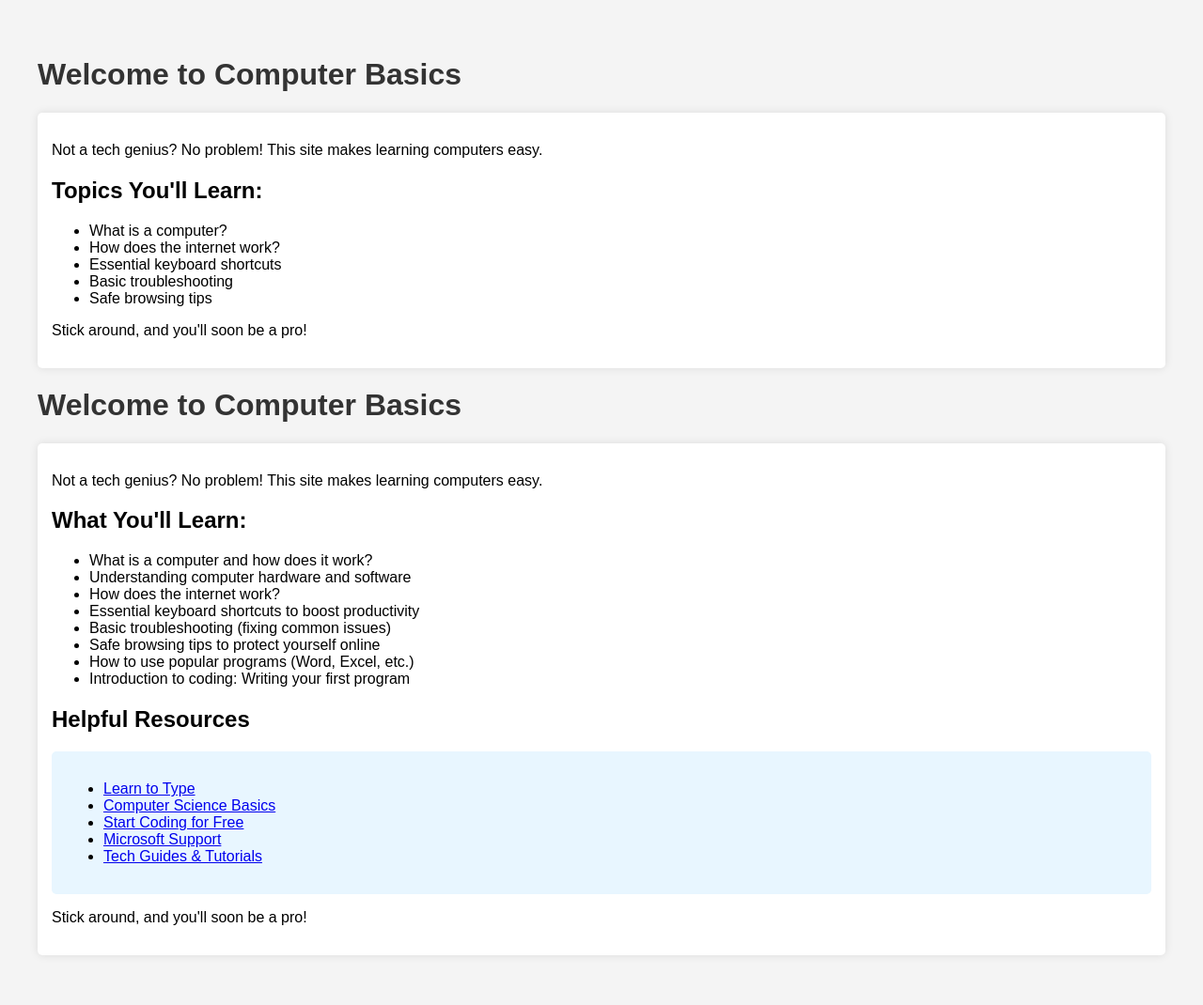
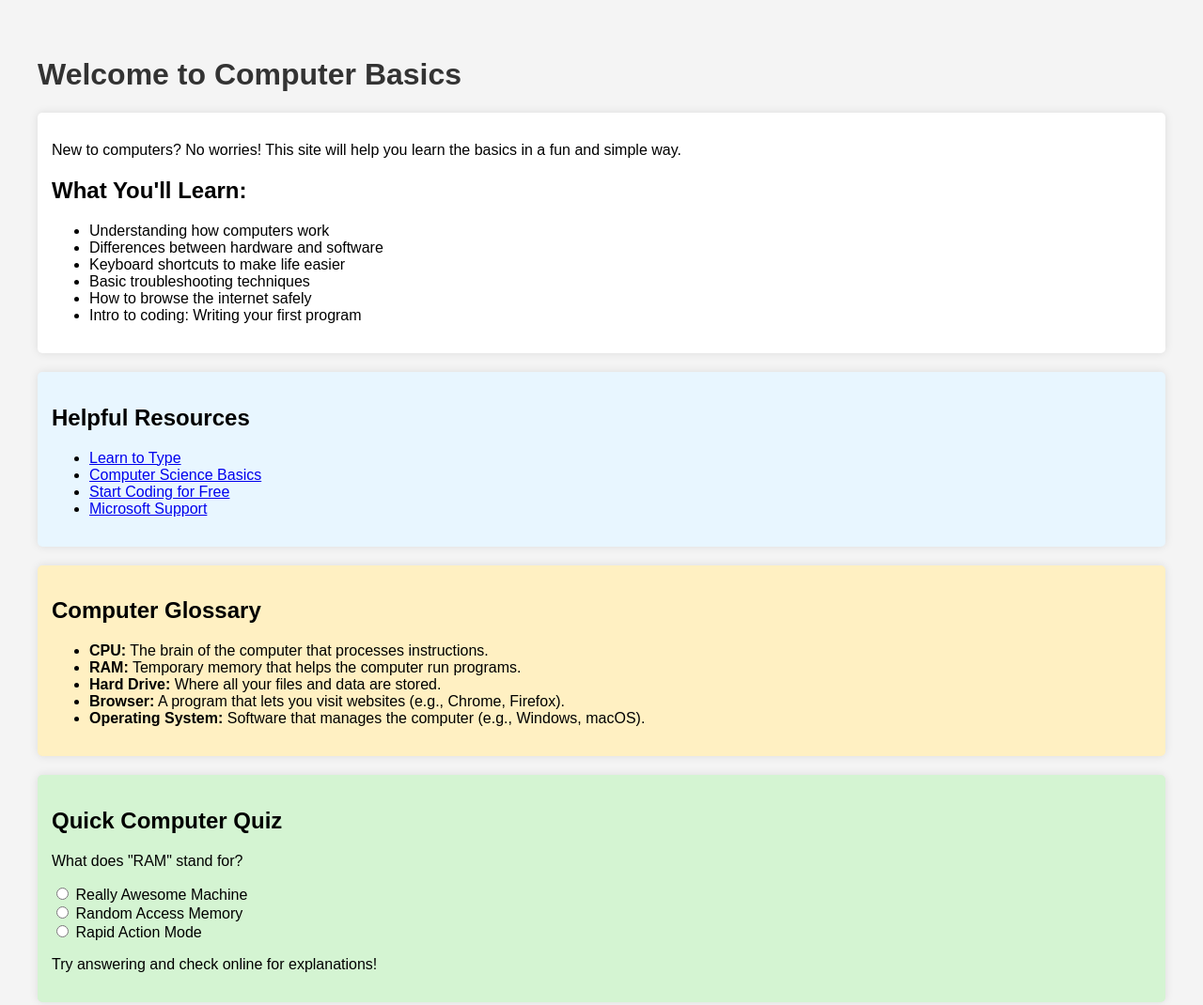
Before and after one commit to KeelanTheTechGuy/KTTG, a plain HTML site: page Index.Html in a window 1280 px wide. Shown: the top 1070 px of the page at 94% size. Drawn offline with Linux system fonts and the light colour scheme.

Commit message:
Update Index.Html

```diff
--- a/Index.Html
+++ b/Index.Html
@@ -1,3 +1,86 @@
+<!DOCTYPE html>
+<html lang="en">
+<head>
+    <meta charset="UTF-8">
+    <meta name="viewport" content="width=device-width, initial-scale=1.0">
+    <title>Learn Computers the Easy Way</title>
+    <style>
+        body {
+            font-family: Arial, sans-serif;
+            margin: 20px;
+            padding: 20px;
+            background-color: #f4f4f4;
+        }
+        h1 {
+            color: #333;
+        }
+        .content, .resources, .glossary, .quiz {
+            background: white;
+            padding: 15px;
+            border-radius: 5px;
+            box-shadow: 0 0 10px rgba(0, 0, 0, 0.1);
+            margin-bottom: 20px;
+        }
+        .resources {
+            background: #e8f6ff;
+        }
+        .glossary {
+            background: #fff0c2;
+        }
+        .quiz {
+            background: #d4f4d2;
+        }
+    </style>
+</head>
+<body>
+    <h1>Welcome to Computer Basics</h1>
+
+    <div class="content">
+        <p>New to computers? No worries! This site will help you learn the basics in a fun and simple way.</p>
+
+        <h2>What You'll Learn:</h2>
+        <ul>
+            <li>Understanding how computers work</li>
+            <li>Differences between hardware and software</li>
+            <li>Keyboard shortcuts to make life easier</li>
+            <li>Basic troubleshooting techniques</li>
+            <li>How to browse the internet safely</li>
+            <li>Intro to coding: Writing your first program</li>
+        </ul>
+    </div>
+
+    <div class="resources">
+        <h2>Helpful Resources</h2>
+        <ul>
+            <li><a href="https://www.typingclub.com/" target="_blank">Learn to Type</a></li>
+            <li><a href="https://www.khanacademy.org/computing/computer-science" target="_blank">Computer Science Basics</a></li>
+            <li><a href="https://www.codecademy.com/" target="_blank">Start Coding for Free</a></li>
+            <li><a href="https://support.microsoft.com/en-us" target="_blank">Microsoft Support</a></li>
+        </ul>
+    </div>
+
+    <div class="glossary">
+        <h2>Computer Glossary</h2>
+        <ul>
+            <li><strong>CPU:</strong> The brain of the computer that processes instructions.</li>
+            <li><strong>RAM:</strong> Temporary memory that helps the computer run programs.</li>
+            <li><strong>Hard Drive:</strong> Where all your files and data are stored.</li>
+            <li><strong>Browser:</strong> A program that lets you visit websites (e.g., Chrome, Firefox).</li>
+            <li><strong>Operating System:</strong> Software that manages the computer (e.g., Windows, macOS).</li>
+        </ul>
+    </div>
+
+    <div class="quiz">
+        <h2>Quick Computer Quiz</h2>
+        <p>What does "RAM" stand for?</p>
+        <input type="radio" name="quiz" value="wrong"> Really Awesome Machine <br>
+        <input type="radio" name="quiz" value="correct"> Random Access Memory <br>
+        <input type="radio" name="quiz" value="wrong"> Rapid Action Mode <br>
+        <p>Try answering and check online for explanations!</p>
+    </div>
+
+</body>
+</html>
 <!DOCTYPE html>
 <html lang="en">
 <head>
```
